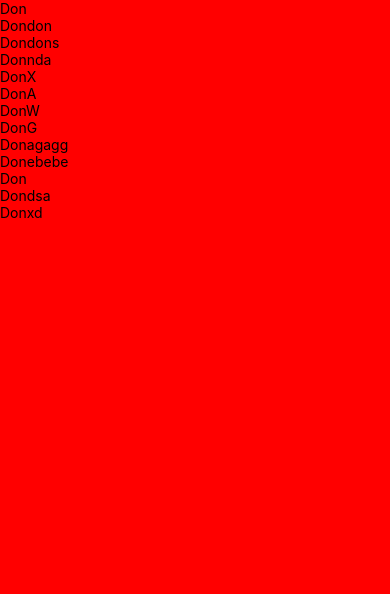
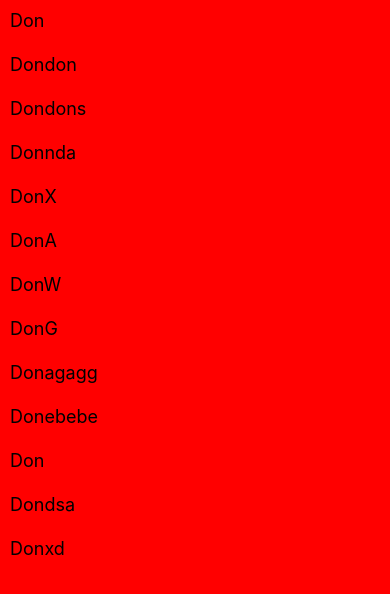
Before and after one commit to MateuszRostkowski/ReactNativeTraining, a React Native app: screen / in a window 390 px wide. Shown: the top 594 px of the page. Built offline with nearby package versions, Linux system fonts and the light colour scheme.

Commit message:
fix item list styles

```diff
--- a/App.js
+++ b/App.js
@@ -45,7 +45,12 @@ const styles = StyleSheet.create({
     textAlign: "center",
     padding: 20,
     color: "white"
-  }
+  },
+  item: {
+    padding: 10,
+    fontSize: 18,
+    height: 44,
+  },
 });
 
 function TextDisplay() {
```
